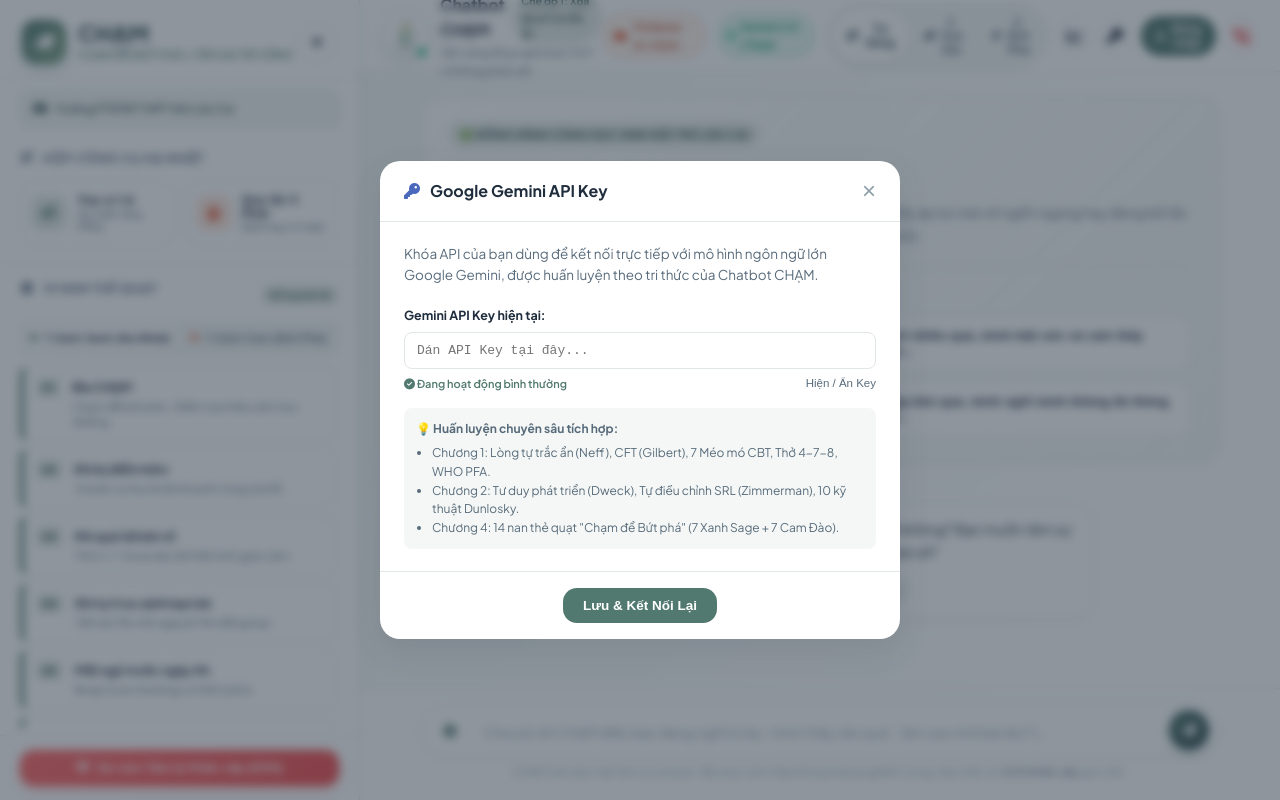
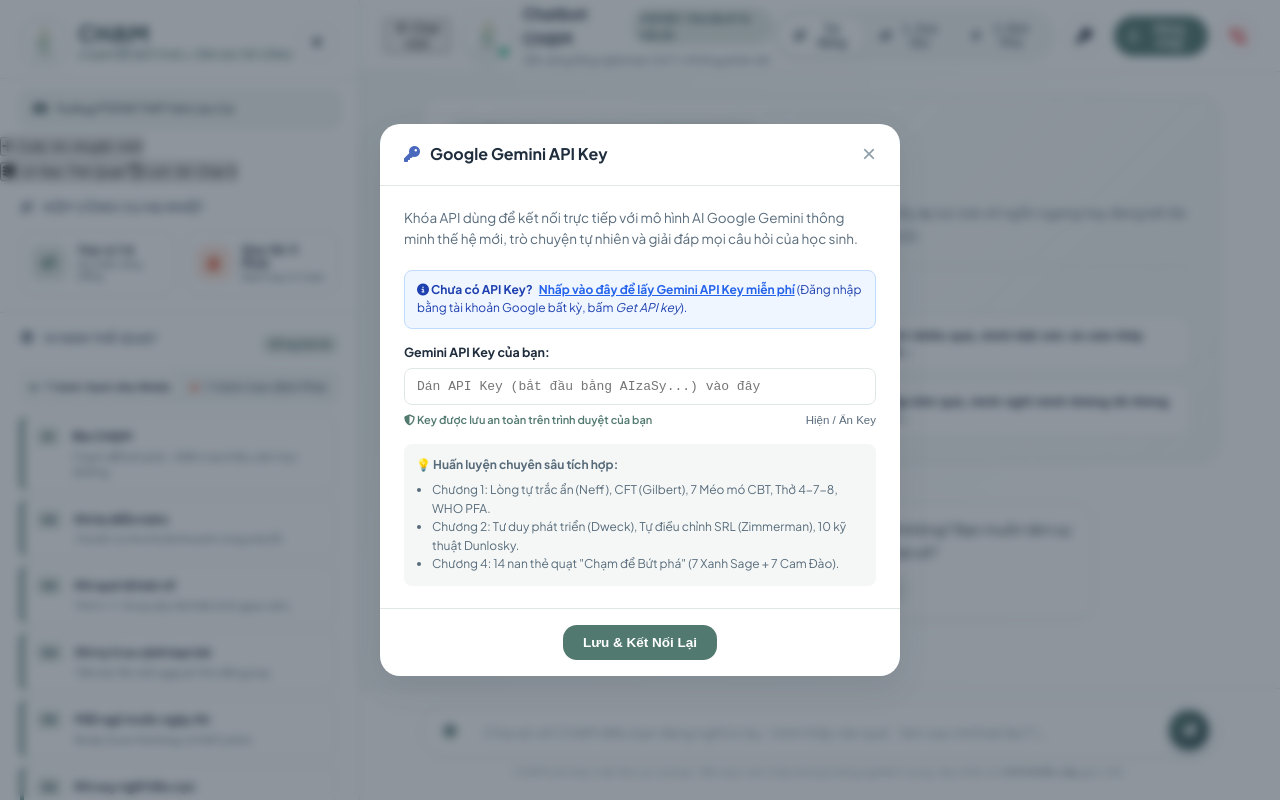
Before and after one commit to vuongnhatm-boop/cham-ai, a plain HTML site: page chatbot-cham-ui/index.html in a window 1280 px wide. Both pictures are taken after a click on the button 1114 px from the left and 35 px from the top of the page. Drawn offline with nearby package versions, Linux system fonts and the light colour scheme; no server answers.

Commit message:
Update index.html

```diff
--- a/chatbot-cham-ui/index.html
+++ b/chatbot-cham-ui/index.html
@@ -8,7 +8,8 @@
   <link rel="preconnect" href="https://fonts.gstatic.com" crossorigin>
   <link href="https://fonts.googleapis.com/css2?family=Plus+Jakarta+Sans:wght@400;500;600;700;800&display=swap" rel="stylesheet">
   <link rel="stylesheet" href="https://cdnjs.cloudflare.com/ajax/libs/font-awesome/6.5.1/css/all.min.css">
-  <link rel="stylesheet" href="css/style.css?v=3">
+  <link rel="stylesheet" href="css/style.css?v=6">
+  <link rel="icon" type="image/jpeg" href="assets/avatar.jpg?v=6">
   <script src="https://cdn.jsdelivr.net/npm/marked/marked.min.js"></script>
 </head>
 <body class="theme-sage">
@@ -19,9 +20,7 @@
     <aside class="sidebar" id="sidebar">
       <div class="sidebar-header">
         <div class="logo-box">
-          <div class="logo-symbol">
-            <i class="fa-solid fa-leaf"></i>
-          </div>
+          <img src="assets/logo.jpg?v=5" alt="CHẠM Logo" class="logo-img" width="44" height="44" style="width: 44px; height: 44px; max-width: 44px; max-height: 44px; object-fit: cover; border-radius: 12px; display: block; border: 1.5px solid var(--sage-200); box-shadow: var(--shadow-sm);">
           <div>
             <h1 class="logo-title">CHẠM</h1>
             <p class="logo-subtitle">Chạm để Bứt phá • Tâm an Trí vững</p>
@@ -37,8 +36,31 @@
         <span>Trường PTDTNT THPT tỉnh Lào Cai</span>
       </div>
 
-      <!-- Quick interactive tools -->
-      <div class="sidebar-section">
+      <!-- NÚT BẮT ĐẦU CHAT MỚI -->
+      <div class="sidebar-new-chat-wrap">
+        <button class="btn-new-chat" id="startNewChatBtn">
+          <i class="fa-solid fa-plus"></i>
+          <span>Cuộc trò chuyện mới</span>
+        </button>
+      </div>
+
+      <!-- CHUYỂN ĐỔI TAB THANH BÊN: 14 NAN THẺ QUẠT VS LỊCH SỬ CHAT -->
+      <div class="sidebar-main-tabs">
+        <button class="sidebar-main-tab active" id="tabFanDeckBtn" data-target="fanDeckView">
+          <i class="fa-solid fa-layer-group"></i>
+          <span>14 Nan Thẻ Quạt</span>
+        </button>
+        <button class="sidebar-main-tab" id="tabChatHistoryBtn" data-target="chatHistoryView">
+          <i class="fa-solid fa-clock-rotate-left"></i>
+          <span>Lịch Sử Chat</span>
+          <span class="history-count-badge" id="historyCountBadge">0</span>
+        </button>
+      </div>
+
+      <!-- VIEW 1: 14 NAN THẺ QUẠT & CÔNG CỤ HẠ NHIỆT -->
+      <div id="fanDeckView" class="sidebar-view-panel">
+        <!-- Quick interactive tools -->
+        <div class="sidebar-section">
         <h3 class="section-title"><i class="fa-solid fa-wand-magic-sparkles"></i> Hộp Công Cụ Hạ Nhiệt</h3>
         <div class="quick-tools-grid">
           <button class="tool-btn" id="openBreathingBtn">
@@ -180,6 +202,29 @@
           </div>
         </div>
       </div>
+    </div>
+    <!-- HẾT VIEW 1: 14 NAN THẺ QUẠT -->
+
+      <!-- VIEW 2: LỊCH SỬ CHAT VỚI AI CHẠM (ĐỒNG BỘ CLOUD FIREBASE) -->
+      <div id="chatHistoryView" class="sidebar-view-panel hidden">
+        <div class="history-panel-header">
+          <div class="history-sync-indicator" id="historySyncIndicator">
+            <i class="fa-solid fa-cloud"></i>
+            <span id="historySyncText">Firebase Cloud</span>
+          </div>
+          <button class="icon-btn-sm" id="clearAllHistoryBtn" title="Xóa toàn bộ lịch sử trò chuyện">
+            <i class="fa-regular fa-trash-can"></i>
+          </button>
+        </div>
+        <div class="chat-history-list" id="chatHistoryList">
+          <!-- Các đoạn chat được tải và hiển thị tự động -->
+          <div class="history-empty-state" id="historyEmptyState">
+            <i class="fa-regular fa-comments"></i>
+            <p>Chưa có cuộc trò chuyện nào.<br>Hãy bắt đầu tâm sự với CHẠM nhé!</p>
+          </div>
+        </div>
+      </div>
+      <!-- HẾT VIEW 2: LỊCH SỬ CHAT -->
 
       <!-- SOS Footer -->
       <div class="sidebar-footer">
@@ -195,13 +240,17 @@
       <!-- TOP NAVIGATION BAR -->
       <header class="top-nav">
         <div class="nav-left">
-          <button class="icon-btn menu-btn" id="toggleSidebarBtn" title="Menu nan thẻ quạt">
+          <button class="icon-btn menu-btn" id="toggleSidebarBtn" title="Menu nan thẻ quạt & Lịch sử chat">
             <i class="fa-solid fa-bars"></i>
+          </button>
+          <button class="btn-top-new-chat" id="topNewChatBtn" title="Bắt đầu cuộc trò chuyện mới">
+            <i class="fa-solid fa-plus"></i>
+            <span>Chat mới</span>
           </button>
           <div class="bot-status-wrap">
             <div class="avatar-ring">
               <div class="avatar-core">
-                <img src="assets/avatar.jpg" alt="Chatbot CHẠM" class="avatar-img" width="44" height="44" style="width: 44px; height: 44px; max-width: 44px; max-height: 44px; object-fit: cover; border-radius: 50%; display: block;">
+                <img src="assets/avatar.jpg?v=6" alt="Chatbot CHẠM" class="avatar-img" width="44" height="44" style="width: 44px; height: 44px; max-width: 44px; max-height: 44px; object-fit: cover; border-radius: 50%; display: block;">
               </div>
               <span class="status-indicator"></span>
             </div>
@@ -215,18 +264,8 @@
           </div>
         </div>
 
-        <!-- MODE SELECTOR PILLS & AI STATUS -->
+        <!-- MODE SELECTOR PILLS -->
         <div class="nav-right">
-          <div class="firebase-status-pill" id="firebaseStatusPill" title="Máy chủ đám mây Firebase (ai-cham)">
-            <i class="fa-solid fa-cloud"></i>
-            <span id="firebaseStatusText">Firebase: ai-cham</span>
-          </div>
-
-          <div class="ai-status-pill" id="aiStatusPill" title="Gemini AI đã sẵn sàng">
-            <span class="ai-dot-pulse"></span>
-            <span id="aiStatusText">Gemini 3.8 / Flash</span>
-          </div>
-
           <div class="mode-switch-group">
             <button class="mode-pill active" id="modeAutoBtn" data-mode="auto" title="Tự động nhận diện nhu cầu">
               <i class="fa-solid fa-wand-magic-sparkles"></i>
@@ -241,10 +280,6 @@
               <span>2. Bứt Phá</span>
             </button>
           </div>
-
-          <a href="admin.html" target="_blank" class="icon-btn" title="Trang quản trị & Thống kê dữ liệu Firebase (Admin Dashboard)">
-            <i class="fa-solid fa-chart-line"></i>
-          </a>
 
           <button class="icon-btn" id="openApiKeyModalBtn" title="Cài đặt API Key">
             <i class="fa-solid fa-key"></i>
@@ -276,10 +311,6 @@
                   <i class="fa-solid fa-clock-rotate-left" style="color: var(--orange-600);"></i>
                   <span>Tải lại lịch sử trò chuyện</span>
                 </button>
-                <a href="admin.html" target="_blank" class="dropdown-item" style="text-decoration: none; color: inherit;">
-                  <i class="fa-solid fa-chart-pie" style="color: #4A90E2;"></i>
-                  <span>Bảng theo dõi số liệu (Admin)</span>
-                </a>
                 <div class="dropdown-divider"></div>
                 <button class="dropdown-item text-danger" id="logoutBtn">
                   <i class="fa-solid fa-arrow-right-from-bracket"></i>
@@ -297,6 +328,16 @@
 
       <!-- CHAT CONVERSATION CONTAINER -->
       <section class="chat-container" id="chatContainer">
+
+        <!-- Broadcast banner from School / Admin (chỉ hiện khi quản trị viên đăng thông báo) -->
+        <div class="school-broadcast-card hidden" id="schoolBroadcastCard">
+          <div class="broadcast-icon"><i class="fa-solid fa-bullhorn"></i></div>
+          <div class="broadcast-body">
+            <strong>Thông điệp từ Thầy Cô & Quản trị viên:</strong>
+            <p id="schoolBroadcastText"></p>
+          </div>
+          <button class="broadcast-close-btn" id="closeBroadcastBannerBtn" title="Đóng thông báo"><i class="fa-solid fa-xmark"></i></button>
+        </div>
 
         <!-- Welcome banner -->
         <div class="welcome-card" id="welcomeCard">
@@ -338,7 +379,7 @@
           <!-- Initial bot greeting -->
           <div class="message-row bot-row">
             <div class="msg-avatar">
-              <img src="assets/avatar.jpg" alt="CHẠM" class="bot-avatar-img" width="38" height="38" style="width: 38px; height: 38px; max-width: 38px; max-height: 38px; object-fit: cover; border-radius: 50%; display: block;">
+              <img src="assets/avatar.jpg?v=6" alt="CHẠM" class="bot-avatar-img" width="38" height="38" style="width: 38px; height: 38px; max-width: 38px; max-height: 38px; object-fit: cover; border-radius: 50%; display: block;">
             </div>
             <div class="msg-bubble-wrap">
               <div class="msg-author">CHẠM <span class="msg-time">Vừa xong</span></div>
@@ -356,7 +397,7 @@
         <!-- Typing indicator placeholder -->
         <div class="typing-indicator-row hidden" id="typingIndicator">
           <div class="msg-avatar">
-            <img src="assets/avatar.jpg" alt="CHẠM" class="bot-avatar-img" width="38" height="38" style="width: 38px; height: 38px; max-width: 38px; max-height: 38px; object-fit: cover; border-radius: 50%; display: block;">
+            <img src="assets/avatar.jpg?v=6" alt="CHẠM" class="bot-avatar-img" width="38" height="38" style="width: 38px; height: 38px; max-width: 38px; max-height: 38px; object-fit: cover; border-radius: 50%; display: block;">
           </div>
           <div class="typing-bubble">
             <span class="dot-bounce"></span>
@@ -568,13 +609,18 @@
       </div>
 
       <div class="modal-body">
-        <p class="modal-intro">Khóa API của bạn dùng để kết nối trực tiếp với mô hình ngôn ngữ lớn Google Gemini, được huấn luyện theo tri thức của Chatbot CHẠM.</p>
+        <p class="modal-intro">Khóa API dùng để kết nối trực tiếp với mô hình AI Google Gemini thông minh thế hệ mới, trò chuyện tự nhiên và giải đáp mọi câu hỏi của học sinh.</p>
+
+        <div style="background: #EFF6FF; border: 1px solid #BFDBFE; border-radius: var(--radius-sm); padding: 10px 12px; margin-bottom: 14px; font-size: 12px; color: #1E40AF;">
+          <i class="fa-solid fa-circle-info"></i> <strong>Chưa có API Key?</strong>
+          <a href="https://aistudio.google.com/app/apikey" target="_blank" style="color: #2563EB; font-weight: 700; text-decoration: underline; margin-left: 4px;">Nhấp vào đây để lấy Gemini API Key miễn phí</a> (Đăng nhập bằng tài khoản Google bất kỳ, bấm <em>Get API key</em>).
+        </div>
 
         <div style="margin-bottom: 16px;">
-          <label style="display:block; font-size:12.5px; font-weight:700; margin-bottom:6px; color:var(--text-primary);">Gemini API Key hiện tại:</label>
-          <input type="password" id="apiKeyInput" style="width:100%; padding:10px 12px; border:1px solid var(--border-light); border-radius:var(--radius-sm); font-size:13px; font-family:monospace;" placeholder="Dán API Key tại đây...">
+          <label style="display:block; font-size:12.5px; font-weight:700; margin-bottom:6px; color:var(--text-primary);">Gemini API Key của bạn:</label>
+          <input type="password" id="apiKeyInput" style="width:100%; padding:10px 12px; border:1px solid var(--border-light); border-radius:var(--radius-sm); font-size:13px; font-family:monospace;" placeholder="Dán API Key (bắt đầu bằng AIzaSy...) vào đây">
           <div style="display:flex; justify-content:space-between; align-items:center; margin-top:6px;">
-            <span style="font-size:11px; color:var(--sage-600); font-weight:600;"><i class="fa-solid fa-circle-check"></i> Đang hoạt động bình thường</span>
+            <span style="font-size:11px; color:var(--sage-600); font-weight:600;"><i class="fa-solid fa-shield-halved"></i> Key được lưu an toàn trên trình duyệt của bạn</span>
             <button type="button" id="toggleShowKeyBtn" style="background:none; border:none; font-size:11.5px; color:var(--text-secondary); cursor:pointer;">Hiện / Ẩn Key</button>
           </div>
         </div>
```
